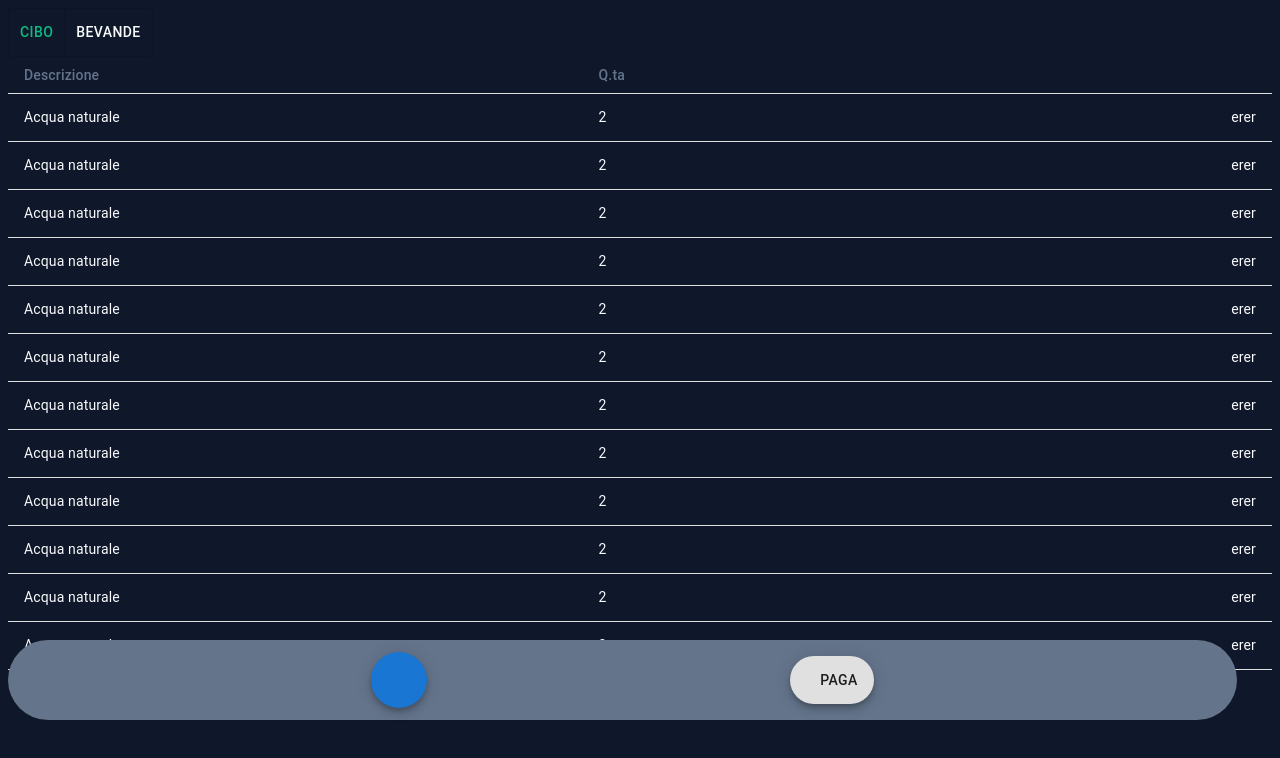
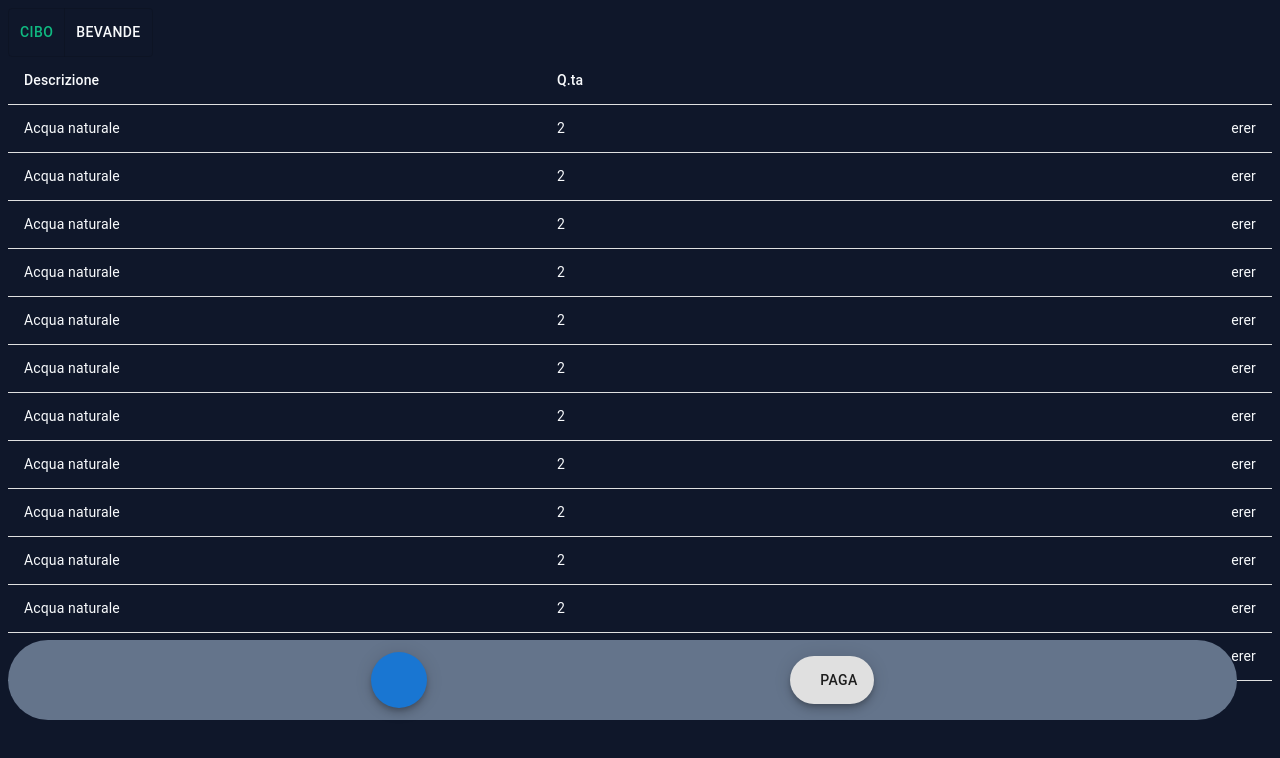
Before and after one commit to demasidavide/snaporder, a React (Vite) app in the folder frontend/snaporder/: page /order in a window 1280 px wide. Shown: the top 758 px of the page. Built offline with nearby package versions, Linux system fonts and the light colour scheme; some icons are missing.

Commit message:
sistemato problema di classi css per table

```diff
--- a/frontend/snaporder/src/pages/Order/Order.css
+++ b/frontend/snaporder/src/pages/Order/Order.css
@@ -5,6 +5,11 @@
 }
 .type-selected {
   color: var(--confirm) !important;
+}
+.table-body-order .MuiTableCell-root {
+  color: var(--neutral);
+  height: 35px;
+  max-width: 52px;
 }
 .container-add {
   border-radius: 20rem;
@@ -18,13 +23,3 @@
   bottom: 10%;
   background-color: var(--secondary);
 }
-.MuiTableHead-root .MuiTableCell-root {
-      max-width: 12px;
-
-  color: var(--secondary);
-}
-.MuiTableBody-root .MuiTableCell-root {
-    height: 35px;
-      max-width: 52px;
-  color: var(--neutral);
-}
--- a/frontend/snaporder/src/pages/Order/Order.jsx
+++ b/frontend/snaporder/src/pages/Order/Order.jsx
@@ -54,16 +54,15 @@ function Order() {
           Bevande
         </ToggleButton>
       </ToggleButtonGroup>
-      <Table sx={{ minWidth: 250 }} size="small" aria-label="a dense table">
+      <Table className="table-body-order" sx={{ minWidth: 250 }} size="small" aria-label="a dense table">
         <TableHead>
           <TableRow>
             <TableCell>Descrizione</TableCell>
             <TableCell align="left">Q.ta</TableCell>
             <TableCell align="right"></TableCell>
-
           </TableRow>
         </TableHead>
-        <TableBody>
+        <TableBody >
           <TableRow>
             <TableCell component="th" scope="row">Acqua naturale</TableCell>
             <TableCell align="left">2</TableCell>
```
